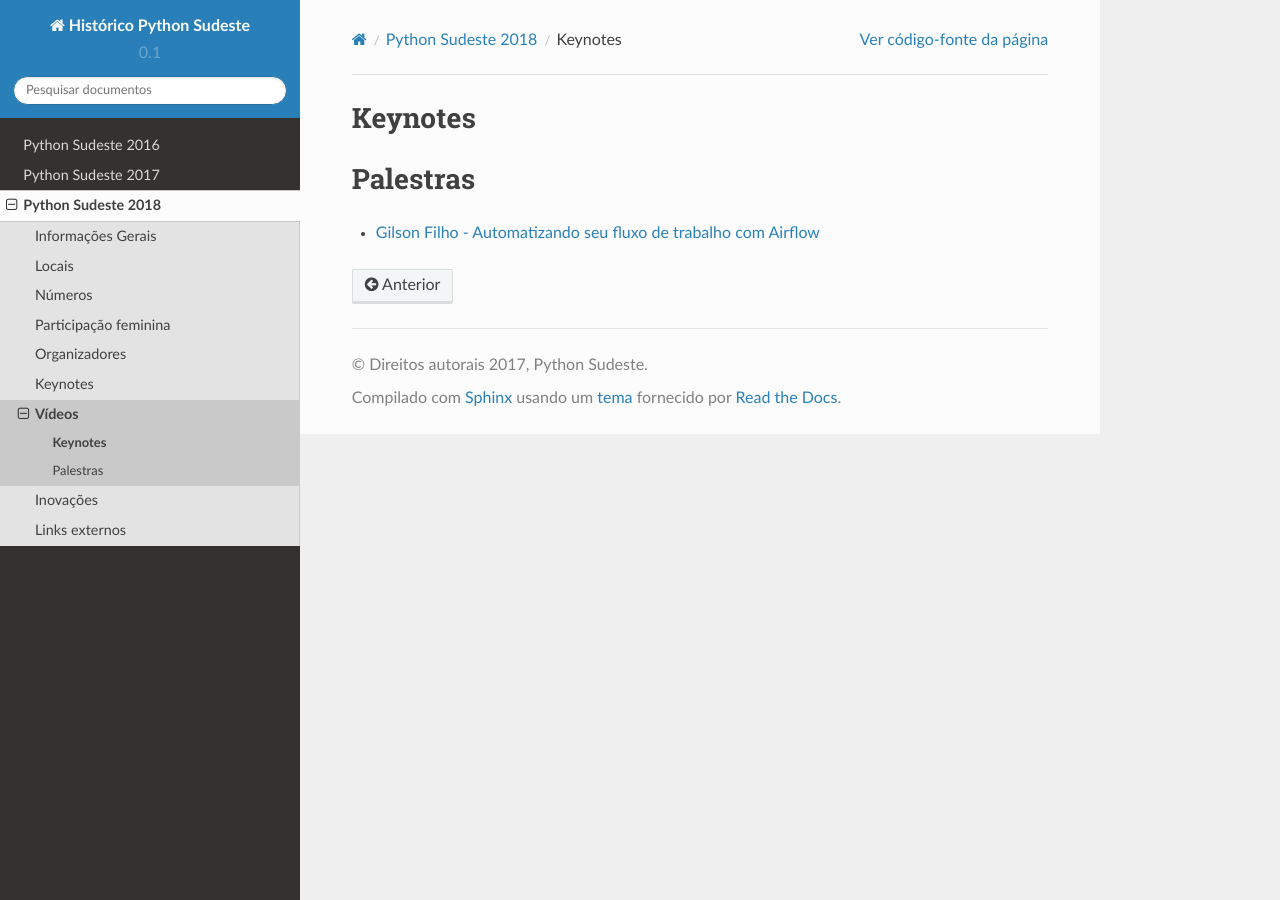
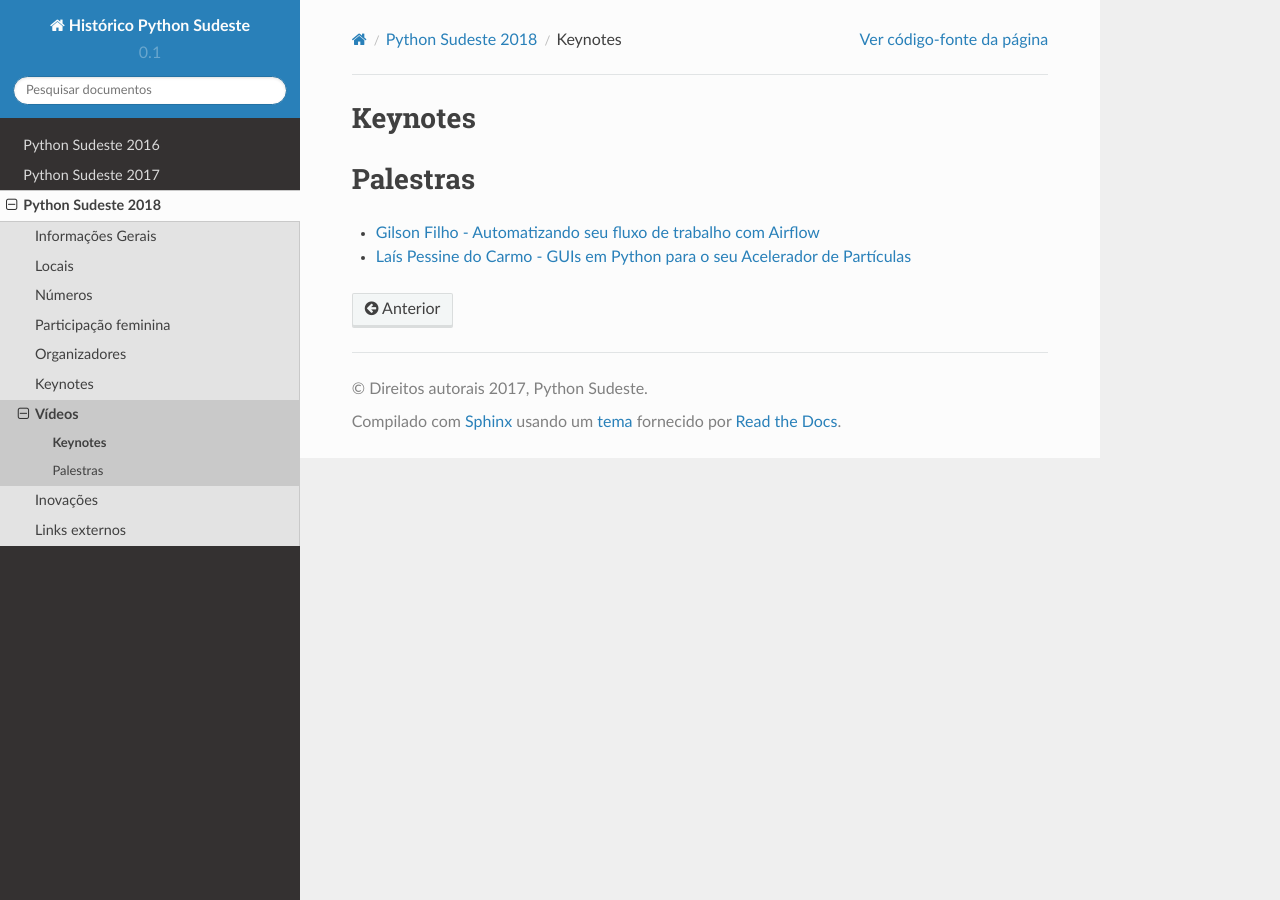
Before and after one commit to pythonsudeste/pythonsudeste_documentacao, a Sphinx documentation site: the page built from source/palestras2018.rst, in a window 1280 px wide. Built offline with Sphinx 7.4.7 and the Read the Docs theme 2.0.0, drawn with Linux system fonts in a browser that asks for light colours.

Commit message:
Add presentation link to palestras2018
Hi,

I am adding the link for the presentation 'GUIs em Python para o seu Acelerador de Partículas' to palestras2018.rst file, so its easier for others to have access.

Thanks,
Laís

```diff
--- a/source/palestras2018.rst
+++ b/source/palestras2018.rst
@@ -9,3 +9,5 @@
 
 
 - `Gilson Filho - Automatizando seu fluxo de trabalho com Airflow <https://speakerdeck.com/gilsondev/airflow-automatizando-seu-fluxo-de-trabalho>`_
+
+- `Laís Pessine do Carmo - GUIs em Python para o seu Acelerador de Partículas <https://drive.google.com/file/d/14HZxuTdSRZjdoovJ94zMtdpT0T7WjMuz/view?usp=sharing>`_
```
